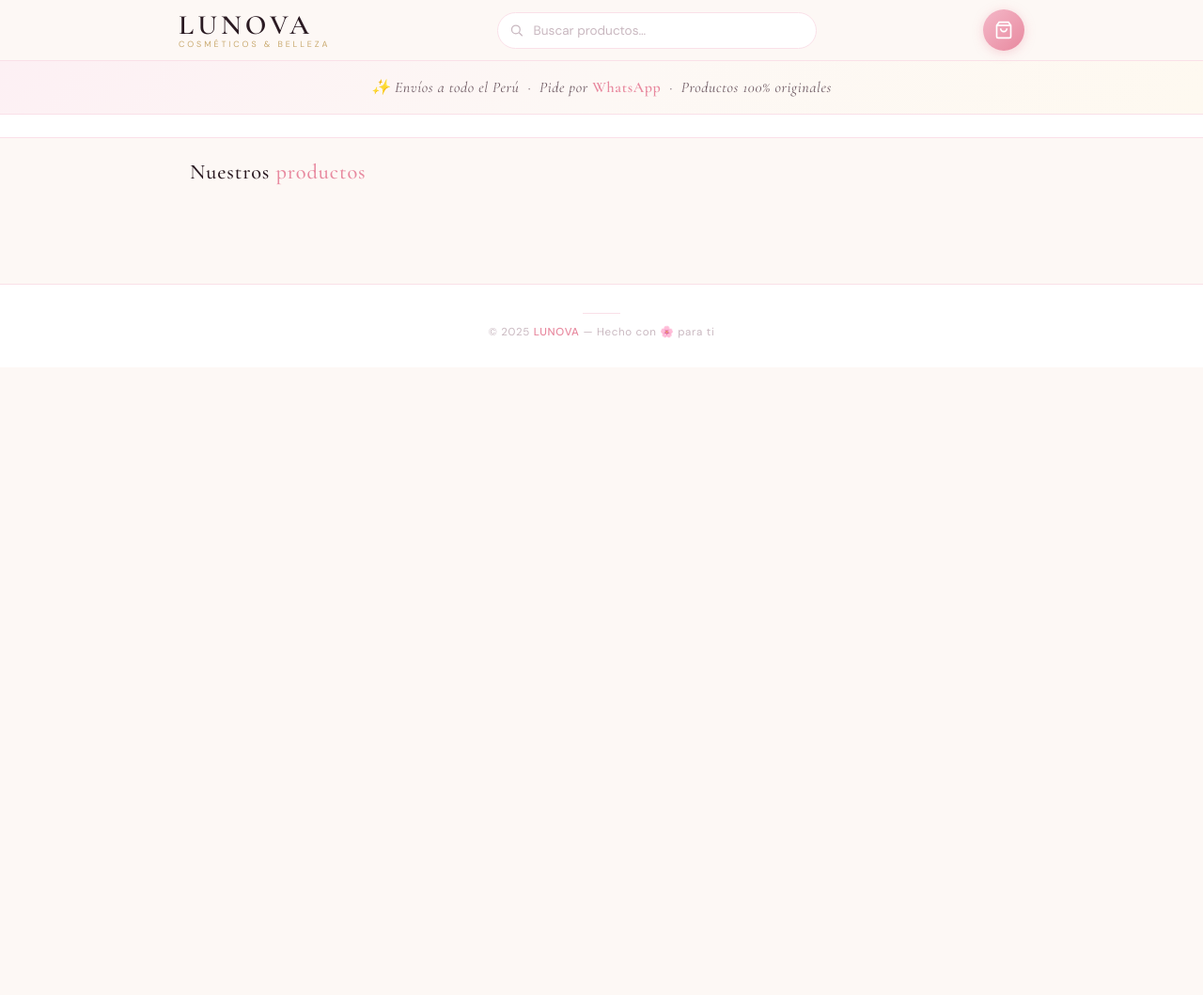
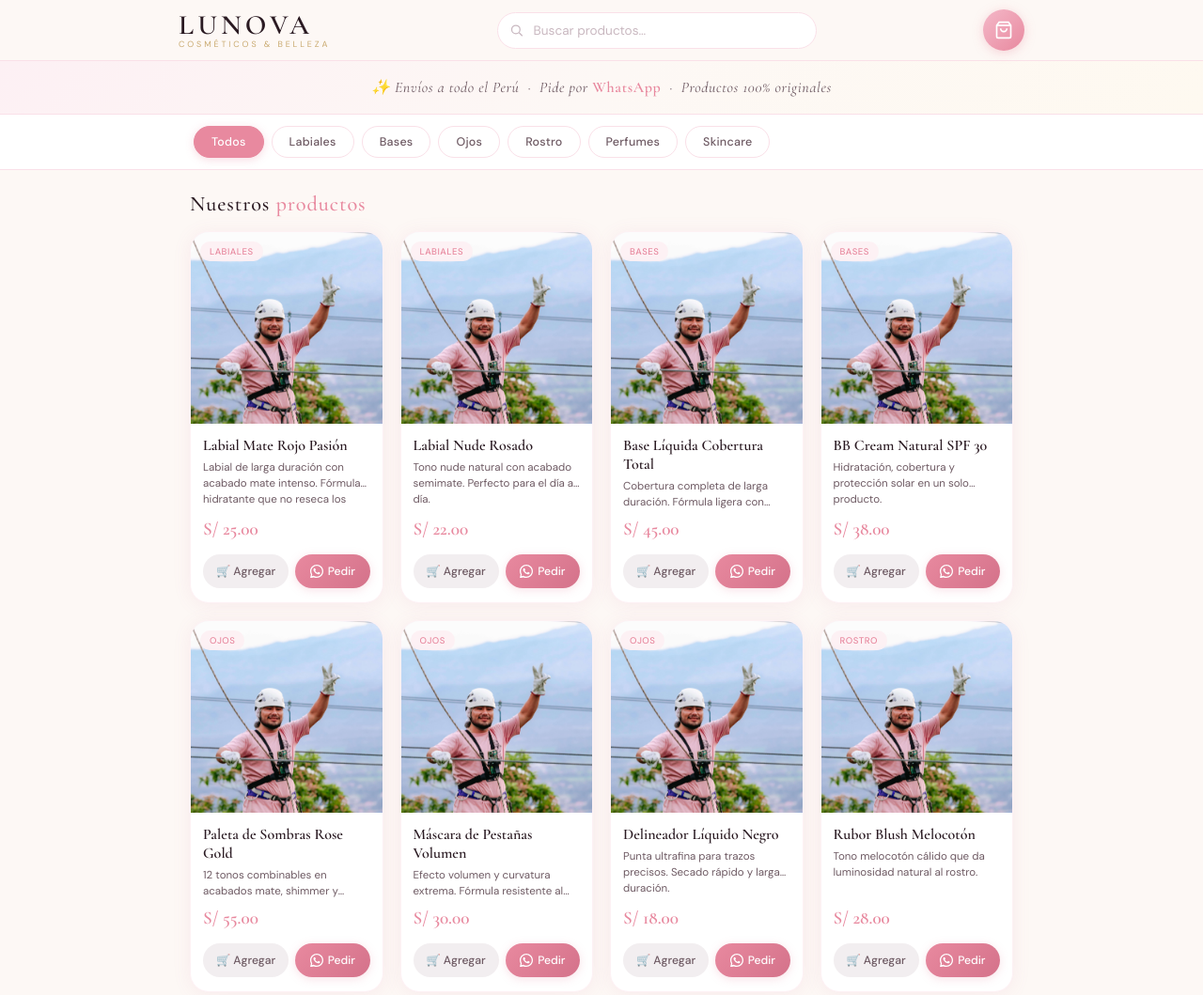
Before and after one commit to RoyGxz/Lunova, a plain HTML site: page index.html in a window 1280 px wide. Shown: the top 1059 px of the page at 94% size. Before the commit the page ends 800 px from the top, so only its background shows below. Drawn offline with nearby package versions, Linux system fonts and the light colour scheme.

Commit message:
Update index.html

```diff
--- a/index.html
+++ b/index.html
@@ -488,20 +488,20 @@ const WHATSAPP_NUMBER = "51930758621";
 // ============================================================
 const productos = [
   { id:1,  nombre:"Labial Mate Rojo Pasión",       precio:25, categoria:"Labiales",  imagen:"img/1001013761.jpg", descripcion:"Labial de larga duración con acabado mate intenso. Fórmula hidratante que no reseca los labios." },
-  { id:2,  nombre:"Labial Nude Rosado",             precio:22, categoria:"Labiales",  imagen:"img/1001013761.jpg"", descripcion:"Tono nude natural con acabado semimate. Perfecto para el día a día." },
-  { id:3,  nombre:"Base Líquida Cobertura Total",   precio:45, categoria:"Bases",     imagen:"img/1001013761.jpg"", descripcion:"Cobertura completa de larga duración. Fórmula ligera con control del brillo." },
-  { id:4,  nombre:"BB Cream Natural SPF 30",        precio:38, categoria:"Bases",     imagen:"img/1001013761.jpg"", descripcion:"Hidratación, cobertura y protección solar en un solo producto." },
-  { id:5,  nombre:"Paleta de Sombras Rose Gold",    precio:55, categoria:"Ojos",      imagen:"img/1001013761.jpg"", descripcion:"12 tonos combinables en acabados mate, shimmer y glitter. Muy pigmentadas." },
-  { id:6,  nombre:"Máscara de Pestañas Volumen",    precio:30, categoria:"Ojos",      imagen:"img/1001013761.jpg"", descripcion:"Efecto volumen y curvatura extrema. Fórmula resistente al agua." },
-  { id:7,  nombre:"Delineador Líquido Negro",       precio:18, categoria:"Ojos",      imagen:"img/1001013761.jpg"", descripcion:"Punta ultrafina para trazos precisos. Secado rápido y larga duración." },
-  { id:8,  nombre:"Rubor Blush Melocotón",          precio:28, categoria:"Rostro",    imagen:"img/1001013761.jpg"", descripcion:"Tono melocotón cálido que da luminosidad natural al rostro." },
-  { id:9,  nombre:"Iluminador Dorado",              precio:32, categoria:"Rostro",    imagen:"img/1001013761.jpg"", descripcion:"Iluminador en polvo con partículas doradas para un acabado radiante." },
-  { id:10, nombre:"Contorno Facial Duo",            precio:40, categoria:"Rostro",    imagen:"img/1001013761.jpg"", descripcion:"Kit de contorno y rubor en uno. Define y da dimensión al rostro." },
-  { id:11, nombre:"Perfume Floral Luna Rosa",       precio:65, categoria:"Perfumes",  imagen:"img/1001013761.jpg"", descripcion:"Fragancia floral con notas de rosa, jazmín y vainilla. 50ml." },
-  { id:12, nombre:"Perfume Noche Estrellada",       precio:75, categoria:"Perfumes",  imagen:"img/1001013761.jpg"", descripcion:"Fragancia oriental amaderada con notas de sándalo y ámbar. 50ml." },
-  { id:13, nombre:"Sérum Vitamina C Luminoso",      precio:58, categoria:"Skincare",  imagen:"img/1001013761.jpg"", descripcion:"Sérum antioxidante con vitamina C al 15%. Unifica el tono y aporta luminosidad." },
-  { id:14, nombre:"Crema Hidratante Rosa Mosqueta", precio:42, categoria:"Skincare",  imagen:"img/1001013761.jpg"", descripcion:"Crema nutritiva con aceite de rosa mosqueta. Regeneradora y antiedad." },
-  { id:15, nombre:"Desmaquillante Agua Micelar",    precio:20, categoria:"Skincare",  imagen:"img/1001013761.jpg"", descripcion:"Limpieza profunda sin resecar. Retira maquillaje resistente al agua. 200ml." }
+  { id:2,  nombre:"Labial Nude Rosado",             precio:22, categoria:"Labiales",  imagen:"img/1001013761.jpg", descripcion:"Tono nude natural con acabado semimate. Perfecto para el día a día." },
+  { id:3,  nombre:"Base Líquida Cobertura Total",   precio:45, categoria:"Bases",     imagen:"img/1001013761.jpg", descripcion:"Cobertura completa de larga duración. Fórmula ligera con control del brillo." },
+  { id:4,  nombre:"BB Cream Natural SPF 30",        precio:38, categoria:"Bases",     imagen:"img/1001013761.jpg", descripcion:"Hidratación, cobertura y protección solar en un solo producto." },
+  { id:5,  nombre:"Paleta de Sombras Rose Gold",    precio:55, categoria:"Ojos",      imagen:"img/1001013761.jpg", descripcion:"12 tonos combinables en acabados mate, shimmer y glitter. Muy pigmentadas." },
+  { id:6,  nombre:"Máscara de Pestañas Volumen",    precio:30, categoria:"Ojos",      imagen:"img/1001013761.jpg", descripcion:"Efecto volumen y curvatura extrema. Fórmula resistente al agua." },
+  { id:7,  nombre:"Delineador Líquido Negro",       precio:18, categoria:"Ojos",      imagen:"img/1001013761.jpg", descripcion:"Punta ultrafina para trazos precisos. Secado rápido y larga duración." },
+  { id:8,  nombre:"Rubor Blush Melocotón",          precio:28, categoria:"Rostro",    imagen:"img/1001013761.jpg", descripcion:"Tono melocotón cálido que da luminosidad natural al rostro." },
+  { id:9,  nombre:"Iluminador Dorado",              precio:32, categoria:"Rostro",    imagen:"img/1001013761.jpg", descripcion:"Iluminador en polvo con partículas doradas para un acabado radiante." },
+  { id:10, nombre:"Contorno Facial Duo",            precio:40, categoria:"Rostro",    imagen:"img/1001013761.jpg", descripcion:"Kit de contorno y rubor en uno. Define y da dimensión al rostro." },
+  { id:11, nombre:"Perfume Floral Luna Rosa",       precio:65, categoria:"Perfumes",  imagen:"img/1001013761.jpg", descripcion:"Fragancia floral con notas de rosa, jazmín y vainilla. 50ml." },
+  { id:12, nombre:"Perfume Noche Estrellada",       precio:75, categoria:"Perfumes",  imagen:"img/1001013761.jpg", descripcion:"Fragancia oriental amaderada con notas de sándalo y ámbar. 50ml." },
+  { id:13, nombre:"Sérum Vitamina C Luminoso",      precio:58, categoria:"Skincare",  imagen:"img/1001013761.jpg", descripcion:"Sérum antioxidante con vitamina C al 15%. Unifica el tono y aporta luminosidad." },
+  { id:14, nombre:"Crema Hidratante Rosa Mosqueta", precio:42, categoria:"Skincare",  imagen:"img/1001013761.jpg", descripcion:"Crema nutritiva con aceite de rosa mosqueta. Regeneradora y antiedad." },
+  { id:15, nombre:"Desmaquillante Agua Micelar",    precio:20, categoria:"Skincare",  imagen:"img/1001013761.jpg", descripcion:"Limpieza profunda sin resecar. Retira maquillaje resistente al agua. 200ml." }
 ];
 
 // ── Placeholder ────────────────────────────────────────────
```
